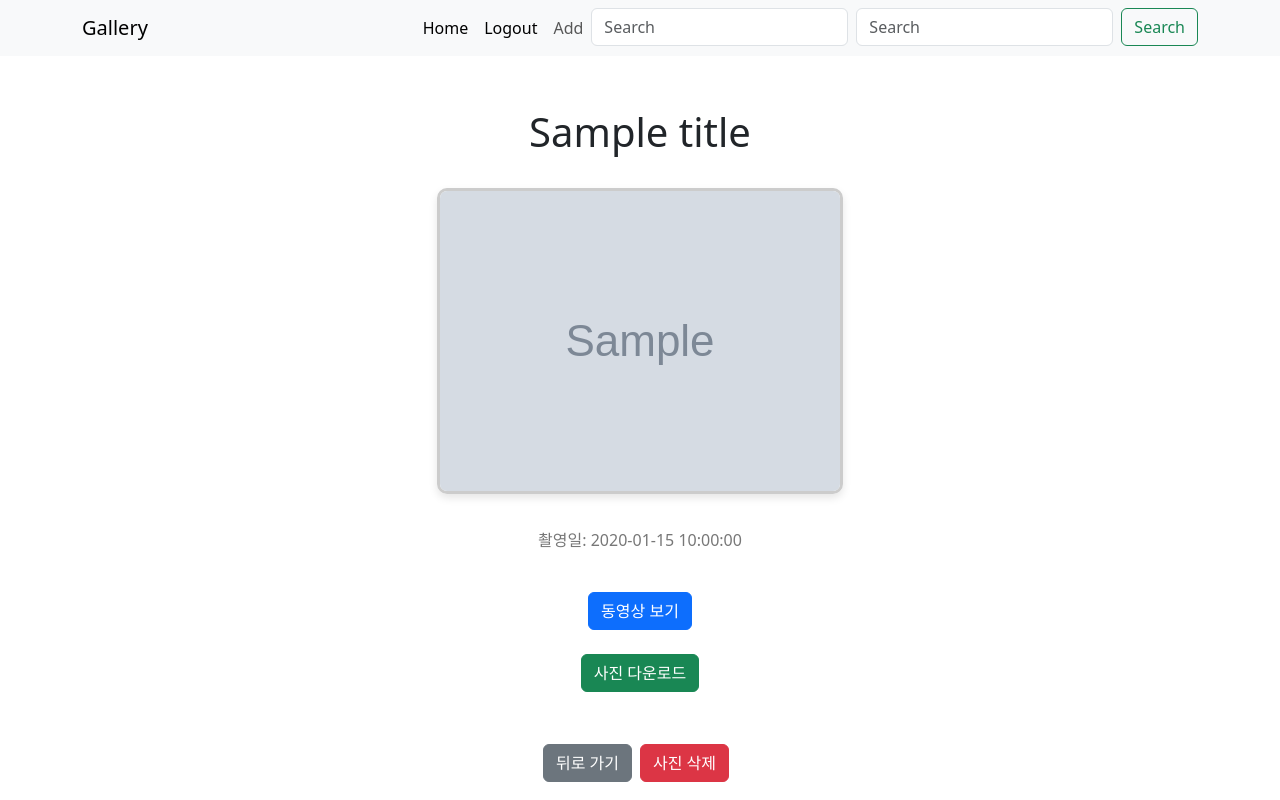
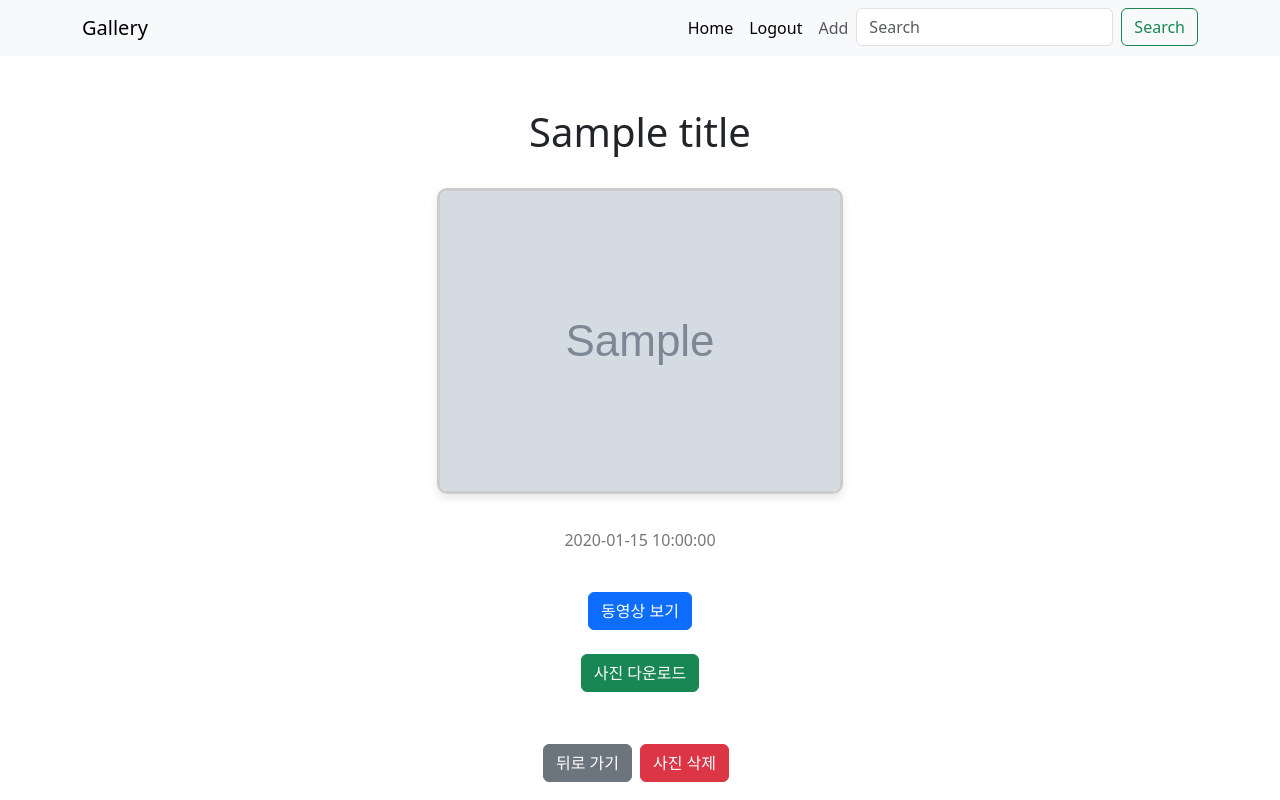
Before and after one commit to Jaesung411/mini_project_2, a Flask app: template templates/photo_detail.html in a window 1280 px wide. Run offline with Flask 3, Linux system fonts and the light colour scheme; the template is opened without the code that fills it: most values are stand-ins (such as "Sample title", 1, 10 or a date in 2020); grey boxes marked "Sample" are stand-in pictures.

Commit message:
merge: yeon

```diff
--- a/templates/navigator.html
+++ b/templates/navigator.html
@@ -23,8 +23,6 @@
                 </li>
                 <!-- 검색 기능 추가 -->
                 <li class="nav-item">
-                    <form class="d-flex" action="{{ url_for('gallery.search') }}" method="get" onsubmit="return checkSearchQuery();">
-                        <input class="form-control me-2" type="search" placeholder="Search" aria-label="Search" name="query" id="searchQuery">
                     <form class="d-flex" action="{{ url_for('gallery.search') }}" method="get" onsubmit="return checkSearchQuery();">
                         <input class="form-control me-2" type="search" placeholder="Search" aria-label="Search" name="query" id="searchQuery">
                         <button class="btn btn-outline-success" type="submit">Search</button>
--- a/templates/photo_detail.html
+++ b/templates/photo_detail.html
@@ -47,7 +47,7 @@
         <!-- 사진 -->
         <img src="{{ image_url }}" class="img-fluid my-4" alt="사진 {{ photo_id }}">
         <!-- 찍은 날짜 -->
-        <p class="photo-date">촬영일: {{ date_taken }}</p>
+        <p class="photo-date">{{ date_taken }}</p>
         <div class="d-flex justify-content-center mt-4">
             <!-- 동영상 보기 버튼 -->
             <button type="button" class="btn btn-primary" data-bs-toggle="modal" data-bs-target="#videoModal">
```
